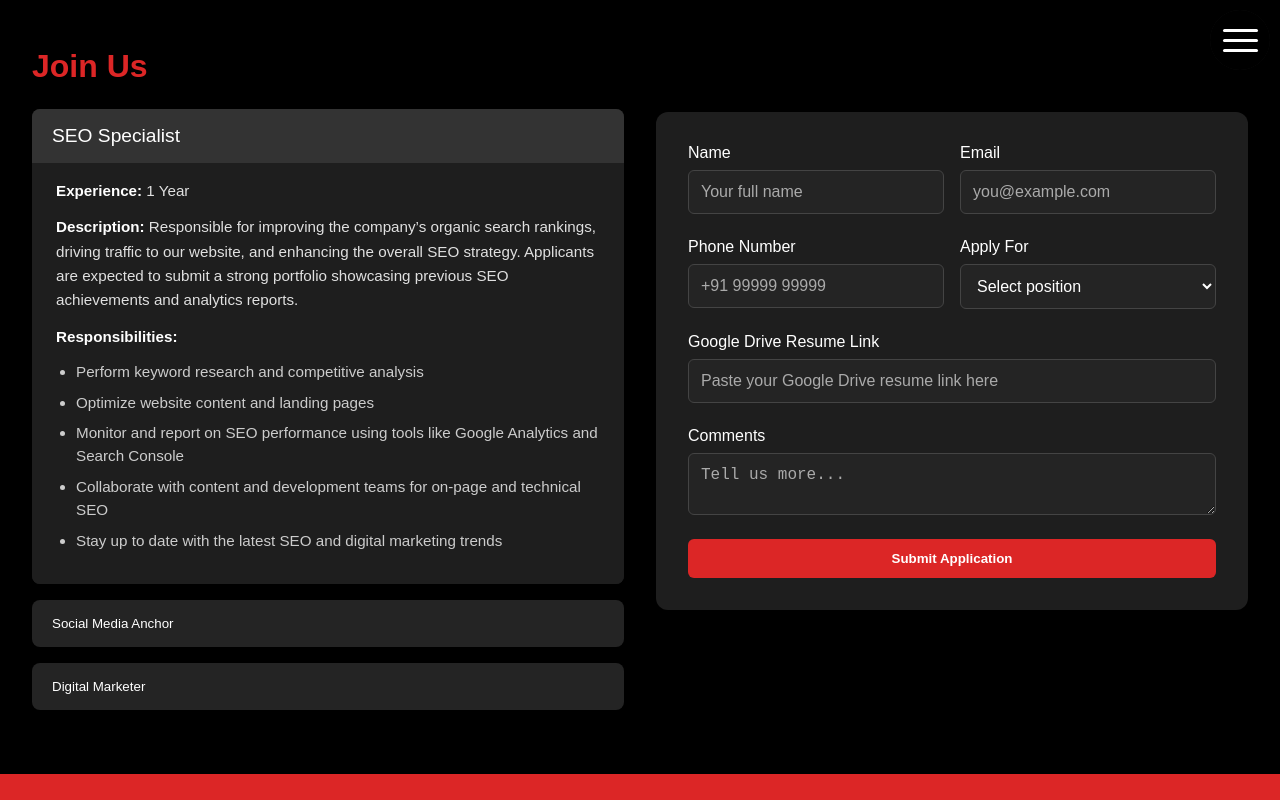
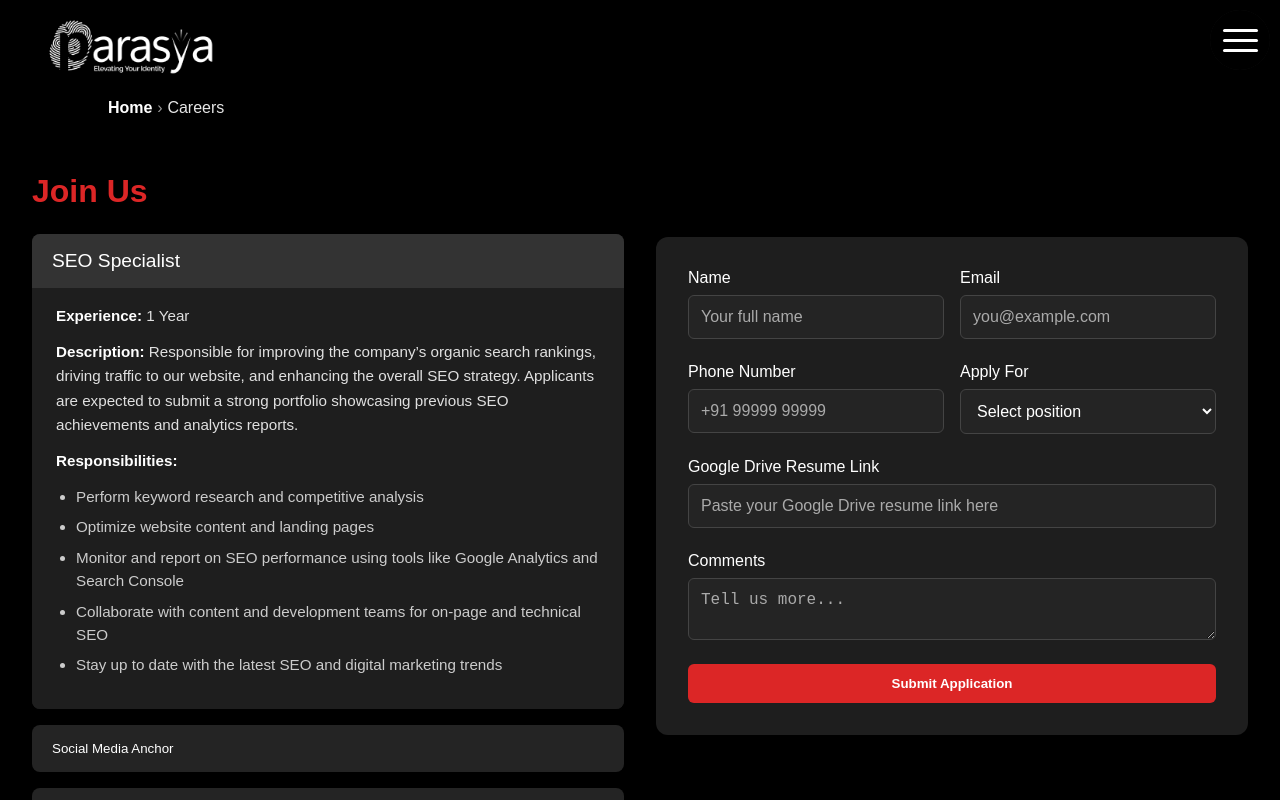
Before and after one commit to parasyadigitalhub/parasya-next, a Next.js app: page /careers in a window 1280 px wide. Shown: the top 800 px of the page. Built offline with nearby package versions, Linux system fonts and the light colour scheme.

Commit message:
breadcrumbs

```diff
--- a/src/app/ClientLayout.tsx
+++ b/src/app/ClientLayout.tsx
@@ -4,6 +4,7 @@ import { useState } from "react";
 import Header from "@/components/header/header";
 import Footer from "@/components/footer/footer";
 import IntroAnimation from "./intro/IntroAnimation";
+import Breadcrumb from "@/components/breadcrumbs/Breadcrumb";
 
 export default function ClientLayout({ children }: { children: React.ReactNode }) {
     const [showAnimation, setShowAnimation] = useState(true);
@@ -13,6 +14,7 @@ export default function ClientLayout({ children }: { children: React.ReactNode }
     ) : (
         <div className="app-layout">
             <Header />
+            <Breadcrumb />
             <main>{children}</main>
             <Footer />
         </div>
--- a/src/app/services/page.tsx
+++ b/src/app/services/page.tsx
@@ -181,7 +181,7 @@ export default function Services() {
     ];
 
     return (
-        <div className={`container-fluid ${styles.containerFluid}`}>
+        <div className={styles.containerFluid}>
             <div className={styles.heading}>
                 <h1>Services</h1>
             </div>
--- a/src/app/services/services.module.css
+++ b/src/app/services/services.module.css
@@ -2,10 +2,12 @@
     background-color: black;
     color: white;
     padding: 2rem;
+
 }
 
 .heading h1 {
     margin-bottom: 3rem;
+    margin-top: 3rem;
     margin-left: 3rem;
     font-size: 55px;
     color: red;
--- /dev/null
+++ b/src/components/breadcrumbs/Breadcrumb.module.css
@@ -0,0 +1,72 @@
+.logoBreadcrumbContainer {
+    display: flex;
+    flex-direction: column;
+    align-items: flex-start;
+    padding: 1rem 1rem 0 1rem;
+}
+
+.logoImg {
+    height: 70px;
+    margin-left: 10px;
+    margin-bottom: 0.3rem;
+}
+
+.breadcrumbNav {
+    margin-left: 80px;
+}
+
+.breadcrumb {
+    background-color: black;
+    color: white;
+    font-size: 1rem;
+    font-weight: 500;
+    padding: 0.5rem 0.75rem;
+    margin: 0;
+    display: flex;
+    align-items: center;
+}
+
+.breadcrumbItem {
+    list-style: none;
+    display: flex;
+    align-items: center;
+}
+
+.breadcrumbLink {
+    color: white;
+    font-weight: bold;
+    text-decoration: none;
+}
+
+.breadcrumbLink:hover {
+    text-decoration: underline;
+}
+
+.breadcrumbItem+.breadcrumbItem::before {
+    content: "›";
+    color: #aaa;
+    padding: 0 0.3rem;
+}
+
+.active {
+    opacity: 0.9;
+}
+
+@media (max-width: 768px) {
+    .logoBreadcrumbContainer {
+        flex-direction: column;
+        align-items: flex-start;
+        padding: 1rem 1rem 0 1rem;
+    }
+
+    .logoImg {
+        height: 70px;
+        margin-left: -30px;
+        margin-bottom: 2rem;
+    }
+
+    .breadcrumbNav {
+        margin-left: 0;
+        margin-bottom: 3rem;
+    }
+}
--- /dev/null
+++ b/src/components/breadcrumbs/Breadcrumb.tsx
@@ -0,0 +1,45 @@
+"use client";
+
+import Link from "next/link";
+import { usePathname } from "next/navigation";
+import styles from "./Breadcrumb.module.css";
+
+export default function Breadcrumb() {
+    const pathname = usePathname();
+
+    if (pathname === "/" || pathname === "/home") {
+        return null; // hide breadcrumb on homepage
+    }
+
+    // Get current page (last segment)
+    const segments = pathname.split("/").filter((seg) => seg);
+    const currentPage = segments[segments.length - 1] || "";
+
+    // Format label (capitalize + replace dashes)
+    const label =
+        currentPage.charAt(0).toUpperCase() +
+        currentPage.slice(1).replace(/-/g, " ");
+
+    return (
+        <div className={styles.logoBreadcrumbContainer}>
+            <img
+                src="/parasya/logo-white.webp"
+                alt="Logo"
+                className={styles.logoImg}
+            />
+
+            <nav aria-label="breadcrumb" className={styles.breadcrumbNav}>
+                <ol className={styles.breadcrumb}>
+                    <li className={styles.breadcrumbItem}>
+                        <Link href="/" className={styles.breadcrumbLink}>
+                            Home
+                        </Link>
+                    </li>
+                    <li className={`${styles.breadcrumbItem} ${styles.active}`}>
+                        {label}
+                    </li>
+                </ol>
+            </nav>
+        </div>
+    );
+}
```
